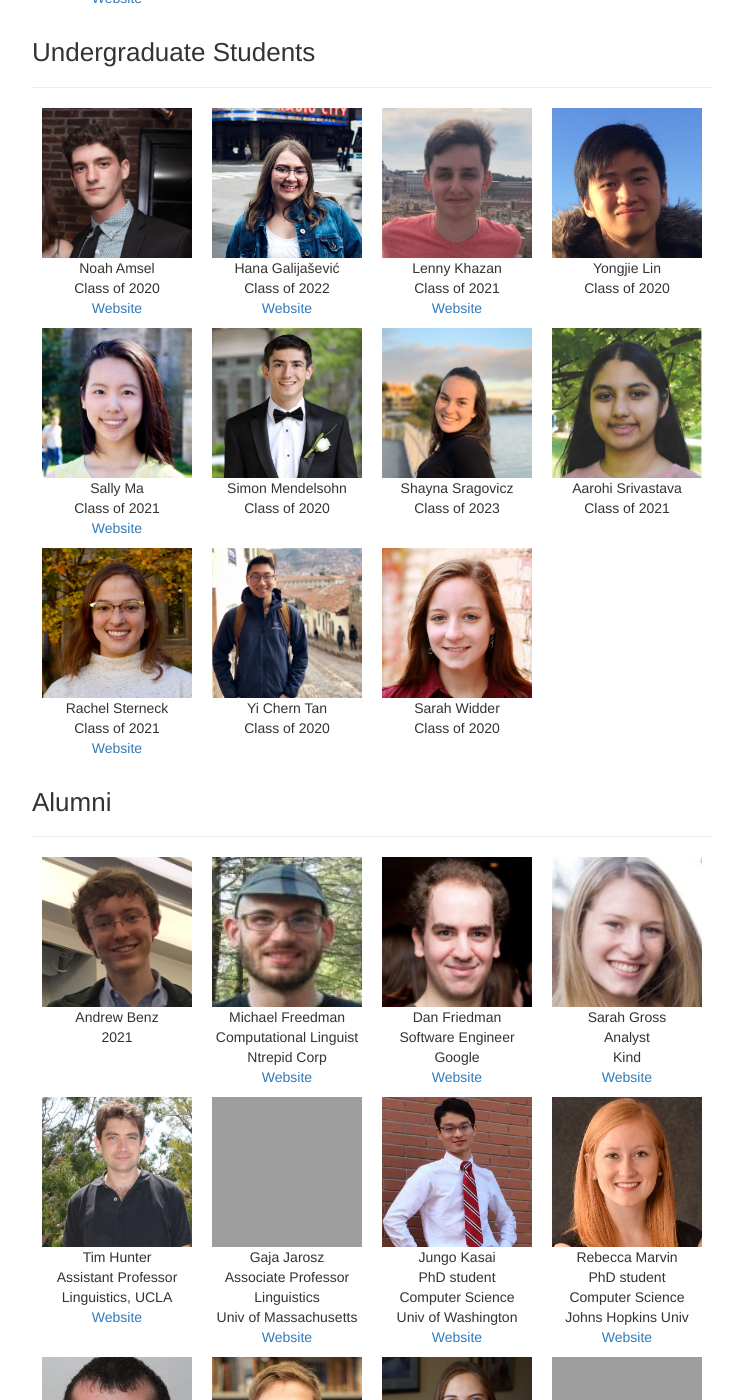
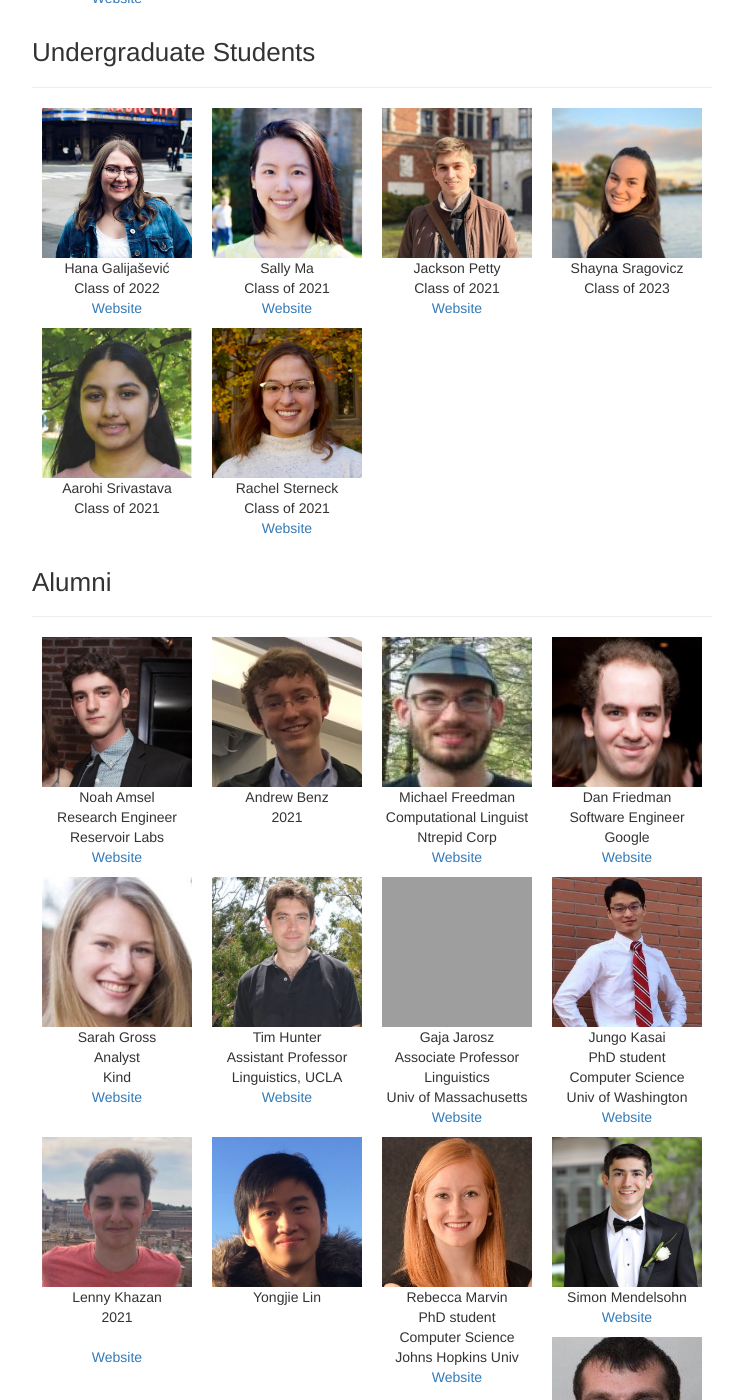
Before and after one commit to clay-lab/clay-lab.github.io, a Jekyll site: the page built from members.html, in a window 1280 px wide and 1400 px high, scrolled down 931 px. Shown: the whole window, without its empty margins (268-1011 px from the left). Built offline with Jekyll 4.4.1, drawn with Linux system fonts in a browser that asks for light colours; some of the changed text lies outside the part shown; grey boxes are pictures that could not be loaded.

Commit message:
Updated member list

```diff
--- a/_data/members.yml
+++ b/_data/members.yml
@@ -28,11 +28,6 @@ graduate:
 
 undergraduate:
 
-    - name : Noah Amsel
-      photo: /photos/noah_profile.jpg
-      email: noah.amsel@yale.edu
-      url: https://www.linkedin.com/in/noah-amsel/
-      title : 2020
 
     - name : Hana Galijašević
       photo : /photos/hana_profile.jpg
@@ -40,27 +35,17 @@ undergraduate:
       url: https://www.linkedin.com/in/hana-galijasevic/
       title : 2022
 
-    - name : Lenny Khazan
-      photo : /photos/lenny_profile.jpg
-      email : lenny.khazan@yale.edu
-      url : https://lenny.io
-      title : 2021
-
-    - name : Yongjie Lin
-      photo : /photos/yong_profile.jpg
-      email : yongjie.lin@yale.edu
-      title : 2020
-
     - name : Sally Ma
       photo : /photos/sallyma_profile.jpg
       email : sally.ma@yale.edu
       url : https://www.linkedin.com/in/sally-ma-37a284130/
       title : 2021
 
-    - name : Simon Mendelsohn
-      photo:  /photos/simon_profile.jpg
-      email: simon.mendelsohn@yale.edu
-      title : 2020
+    - name : Jackson Petty
+      photo : /photos/jackson_profile.jpg
+      email : jackson.petty@yale.edu
+      url : https://www.linkedin.com/in/jackson-petty/
+      title : 2021
 
     - name : Shayna Sragovicz
       photo:  /photos/shayna_profile.jpg
@@ -78,17 +63,14 @@ undergraduate:
       url: https://www.linkedin.com/in/rachel-bari-sterneck/
       title : 2021
 
-    - name : Yi Chern Tan
-      photo: /photos/yichern_profile.jpg
-      email: yichern.tan@yale.edu
-      title : 2020
+alumni:
 
-
-    - name : Sarah Widder
-      photo: /photos/sarah_profile.jpg
-      email: sarah.widder@yale.edu
-      title: 2020
-alumni:
+    - name : Noah Amsel
+      photo: /photos/noah_profile.jpg
+      email: noah.amsel@yale.edu
+      url: https://www.linkedin.com/in/noah-amsel/
+      location : Reservoir Labs
+      title: Research Engineer
 
     - name : Andrew Benz
       photo: /photos/andrew_profile.jpg
@@ -106,7 +88,6 @@ alumni:
       url: https://www.linkedin.com/in/dan-friedman-4464669a/
       title : Software Engineer
       location: Google
-
 
     - name : Sarah Gross
       photo: /photos/sarahgross_profile.jpg
@@ -135,12 +116,28 @@ alumni:
       title: PhD student
       location: Computer Science <br> Univ of Washington
 
+    - name : Lenny Khazan
+      photo : /photos/lenny_profile.jpg
+      email : lenny.khazan@yale.edu
+      url : https://lenny.io
+      title : 2021
+
+    - name : Yongjie Lin
+      photo : /photos/yong_profile.jpg
+      email : yongjie.lin@yale.edu
+      location : Facebook
+
     - name : Rebecca Marvin
       url: https://www.linkedin.com/in/beckycmarvin/
       photo: /photos/becky_profile.jpg
       email: becky.marvin@jhu.edu
       title: PhD student
       location: Computer Science <br> Johns Hopkins Univ
+
+    - name : Simon Mendelsohn
+      photo:  /photos/simon_profile.jpg
+      email: simonjmendelsohn@gmail.com
+      url : https://simonjmendelsohn.github.io
 
     - name : Tom McCoy
       photo: /photos/tom_profile.jpg
@@ -174,6 +171,16 @@ alumni:
       title : Assistant Professor
       location: Linguistics <br>  Univ of Calgary
 
+    - name : Yi Chern Tan
+      photo: /photos/yichern_profile.jpg
+      email: yichern.tan@yale.edu
+
+    - name : Sarah Widder
+      photo: /photos/sarah_profile.jpg
+      email: sarah.widder@yale.edu
+      location: Microsoft
+      title: Software Engineer
+
     - name : Pauli Xu
       photo: /photos/pauli_profile.jpg
       url: https://www.linkedin.com/in/pauli-xu-231455156/
```
Also changed, not shown: photos/jackson_profile.jpg (added).
